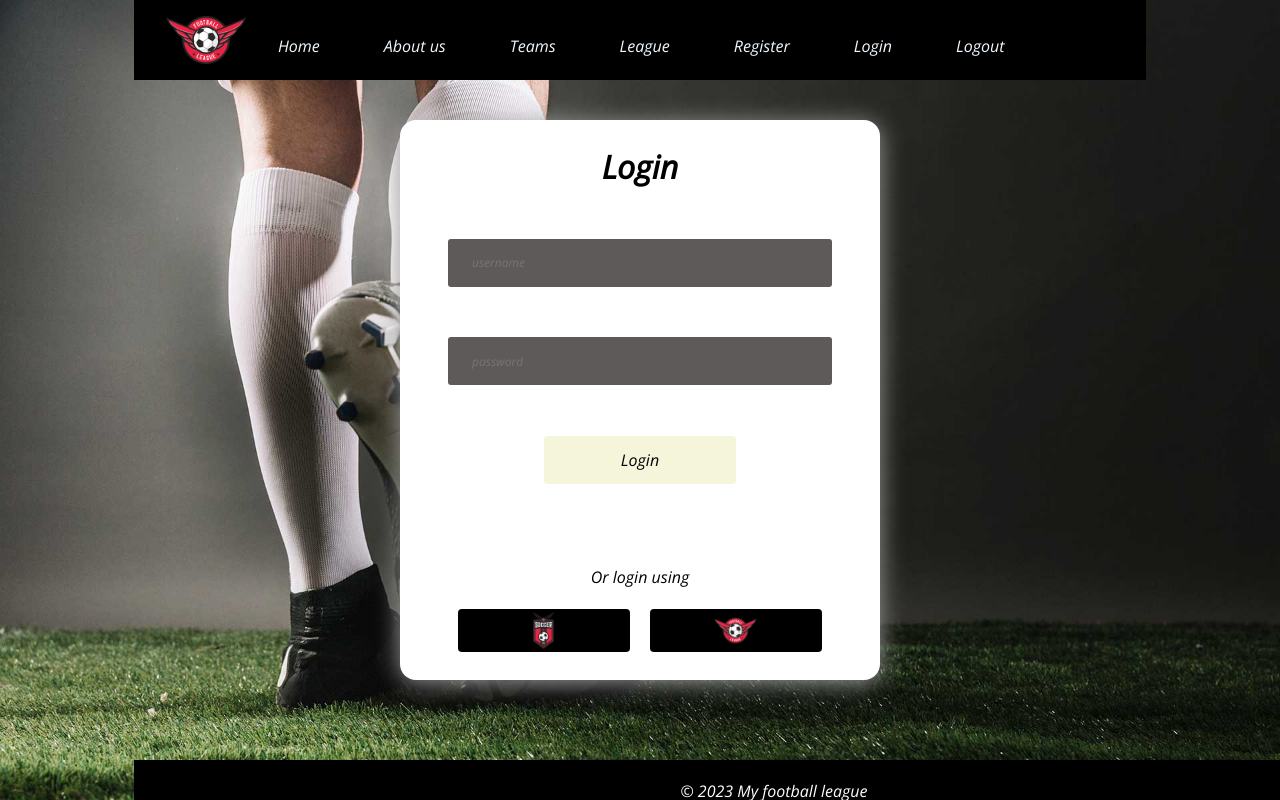
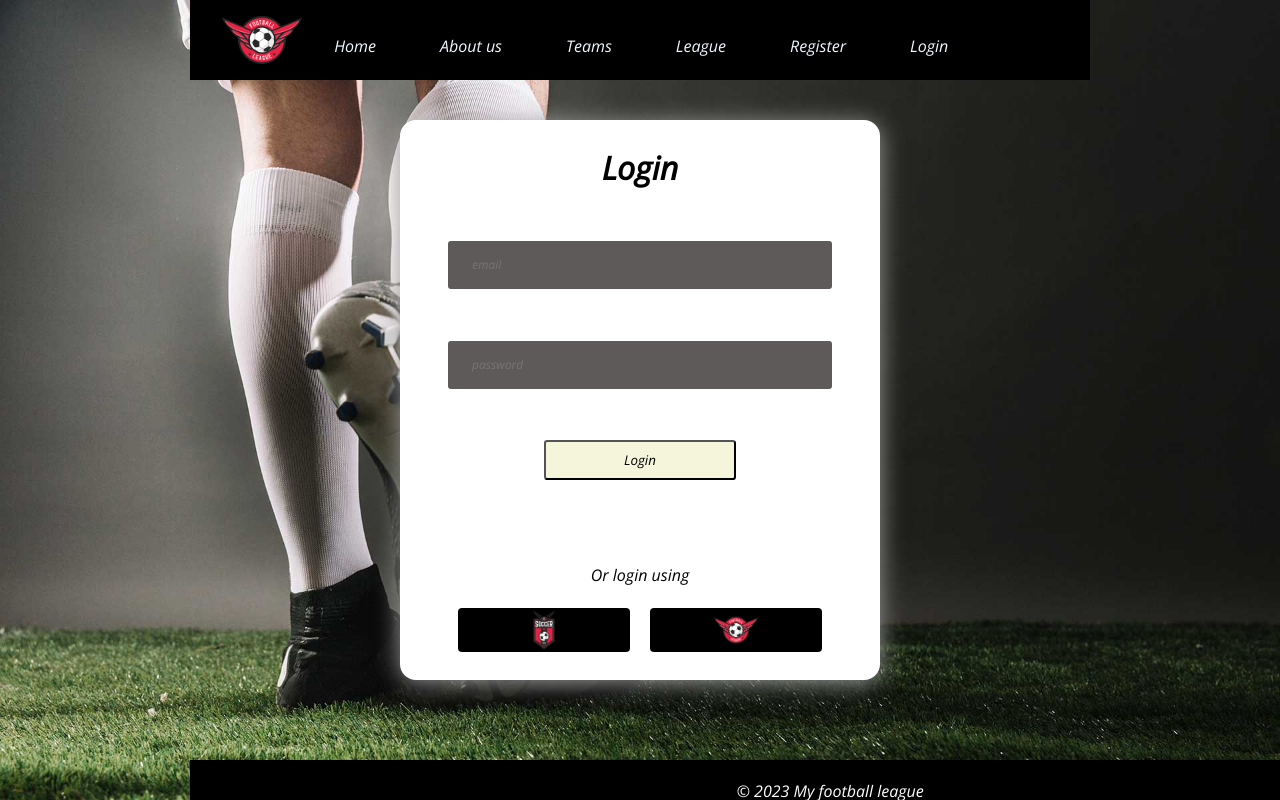
Before and after one commit to axlz21/react-project-df, a React (Vite) app in the folder client/: page /login in a window 1280 px wide. Built offline with nearby package versions, Linux system fonts and the light colour scheme.

Commit message:
added users authorization

```diff
--- a/client/src/App.jsx
+++ b/client/src/App.jsx
@@ -1,5 +1,7 @@
 import './App.css'
-import { Routes, Route } from 'react-router-dom';
+import { useState } from 'react';
+import { Routes, Route, useNavigate } from 'react-router-dom';
+import * as autService from './services/authService'
 import Home from './components/home/Home';
 import Navbar from './components/Header/NavBar';
 import Footer from './components/Footer/Footer';
@@ -10,10 +12,45 @@ import Login from './components/login/Login';
 import TeamList from './components/teamList/teamList';
 import TeamDetails from './components/teamList/TeamDetails';
 import RegisterTeam from './components/register/RegisterTeam';
+import AuthContext from './context/authContext';
+import Logout from './components/logout/Logout';
+
 function App() {
+  const navigate= useNavigate()
+  const [auth, setAuth] = useState(()=> {
+    localStorage.removeItem('accessToken');
+    return {}
+  });
+  const loginSubmitHandler = async (values) => {
 
+    const result = await autService.login(values.email, values.password);
+    setAuth(result);
+    localStorage.setItem('accessToken', result.accessToken)
+    navigate('/');
+  };
+
+  const registerSubmitHandler = async (values) => {
+    const result = await autService.register(values.email, values.password, values.username);
+    setAuth(result);
+    localStorage.setItem('accessToken', result.accessToken)
+    navigate('/');
+  }
+
+  const logoutHandler = () => {
+    setAuth({});
+    localStorage.removeItem('accessToken')
+    navigate('/')
+  }
+  const values = {
+    loginSubmitHandler,
+    registerSubmitHandler,
+    logoutHandler,
+    username: auth.username || auth.email,
+    email: auth.email,
+    isAuthtenticated: !!auth.accessToken,
+   };
   return (
-   <>
+   <AuthContext.Provider value={values}>
     <Navbar />
     <Routes>
     <Route path='/' element={<Home />} />
@@ -22,11 +59,12 @@ function App() {
     <Route path='/register' element={<Register />}/>
     <Route path='/league' element={<League />}/>
     <Route path='/login' element={<Login />}/>
+    <Route path='/logout' element={<Logout />} />
     <Route path='/registerteam' element={<RegisterTeam />} />
     <Route path='/teams/:teamId' element={<TeamDetails />} />
     </Routes>
     <Footer />
-   </>
+   </AuthContext.Provider>
   )
 }
 
--- a/client/src/components/Header/NavBar.jsx
+++ b/client/src/components/Header/NavBar.jsx
@@ -1,14 +1,16 @@
-import { useRef } from "react"
+import { useContext, useRef } from "react"
 import { Link } from "react-router-dom"
 import { FaBars, FaTimes } from "react-icons/fa"
 import "./styles/nav.css"
+import AuthContext from "../../context/authContext"
 
-export default function Navbar(){
-
+export default function Navbar() {
+    const { isAuthtenticated, username } = useContext(AuthContext)
     const navRef = useRef();
     const showNav = () => {
         navRef.current.classList.toggle('responsiveNav');
     }
+
     return (
         <header>
             <img src="/images/logo_1.png"></img>
@@ -17,9 +19,24 @@ export default function Navbar(){
                 <Link to="/aboutus">About us</Link>
                 <Link to="/teams">Teams</Link>
                 <Link to="/league">League</Link>
+
+
+                {!isAuthtenticated && (
+                    <>
                         <Link to="/register">Register</Link>
                         <Link to="/login">Login</Link>
+                    </>
+                )}
+
+                {isAuthtenticated && (
+                    <>
+
                         <Link to="/logout">Logout</Link>
+                        <span>| {username} </span>
+                    </>
+
+                )}
+
                 <button className="nav-btn nav-close-button" onClick={showNav}>
                     <FaTimes />
                 </button>
--- a/client/src/components/login/Login.jsx
+++ b/client/src/components/login/Login.jsx
@@ -1,20 +1,32 @@
 import "./login.css"
-import React from 'react';
+import React, { useContext } from 'react';
+import  useForm  from "../../hooks/useForm"
+import AuthContext from "../../context/authContext";
 export default function Login(){
+
+    const { loginSubmitHandler } = useContext(AuthContext)
+    const { values, onChange, onSubmit } = useForm(loginSubmitHandler, {
+        email: '',
+        password: '',
+    });
     return(
+
         <div className="center-container">
+            <form id="login" onSubmit={onSubmit}>
         <div className="cover">
             <h1>Login</h1>
-            <input type="text" placeholder="username"></input>
-            <input type="password" placeholder="password"></input>
+            <input type="text" placeholder="email" name="email" onChange={onChange} value={values.email}></input>
+            <input type="password" placeholder="password" name="password" onChange={onChange} value={values.password}></input>
 
-            <div className="login-btn">Login</div>
+            <button type="submit" className="login-btn">Login</button>
             <p className="text">Or login using</p>
             <div className="alt-login">
                 <div className="facebook"></div>
                 <div className="google"></div>
             </div>
         </div>
+        </form>
         </div>
+
     )
 }
--- /dev/null
+++ b/client/src/components/logout/Logout.jsx
@@ -0,0 +1,14 @@
+import { useContext, useEffect } from "react";
+import * as authService from "../../services/authService"
+import { useNavigate } from "react-router-dom";
+import AuthContext from "../../context/authContext";
+export default function Logout() {
+    const navigate = useNavigate();
+    const { logoutHandler } = useContext(AuthContext)
+    useEffect(() => {
+        authService.logout()
+            .then(() => logoutHandler())
+            .catch(() => navigate('/'))
+    }, [])
+    return null;
+}
--- a/client/src/components/register/Register.jsx
+++ b/client/src/components/register/Register.jsx
@@ -1,18 +1,30 @@
-import React from 'react';
+import React, { useContext } from 'react';
+import AuthContext from '../../context/authContext';
+import useForm from '../../hooks/useForm';
 
 export default function Register() {
+
+    const {registerSubmitHandler} = useContext(AuthContext);
+    const {values, onChange, onSubmit} = useForm(registerSubmitHandler, {
+        username: '',
+        email: '',
+        password: '',
+        repass: '',
+    })
     return (
         <div className="center-container">
+            <form onSubmit={onSubmit}>
             <div className="cover">
                 <h1>Register</h1>
-                <input type="text" placeholder="username"></input>
-                <input type="text" placeholder="email"></input>
-                <input type="password" placeholder="password"></input>
-                <input type="repass" placeholder="password"></input>
+                <input type="text" name="username" placeholder="username" onChange={onChange} value={values.username}></input>
+                <input type="text" name="email" placeholder="email" onChange={onChange} value={values.email}></input>
+                <input type="password" name="password" placeholder="password" onChange={onChange} value={values.password}></input>
+                <input type="password" name="repass" placeholder="password" onChange={onChange} value={values.repass}></input>
 
 
-                <div className="login-btn">Register</div>
+                <button type="submit" className="login-btn">Register</button>
             </div>
+            </form>
         </div>
     )
 }
--- /dev/null
+++ b/client/src/context/authContext.js
@@ -0,0 +1,5 @@
+import { createContext } from "react";
+
+const AuthContext = createContext();
+
+export default AuthContext;
--- /dev/null
+++ b/client/src/hooks/useForm.js
@@ -0,0 +1,24 @@
+import { useState } from "react"
+
+export default function useForm(submitHandler, initialValues){
+    const [values, setValues] = useState(initialValues)
+
+    const onChange = (e) => {
+        setValues(state => ({
+            ...state,
+            [e.target.name]: e.target.value
+        }))
+    }
+
+    const onSubmit = (e) => {
+        e.preventDefault();
+
+        submitHandler(values)
+    }
+    return {
+        values,
+        onChange,
+        onSubmit
+
+    }
+}
--- a/client/src/lib/requester.js
+++ b/client/src/lib/requester.js
@@ -6,6 +6,16 @@ const builOptions = (data) => {
             'content-type': 'application/json'
         }
     }
+
+    const token = localStorage.getItem('accessToken')
+
+    if(token){
+        options.headers= {
+            ...options.headers,
+            'X-Authorization': token
+        }
+    }
+
     return options;
 }
 
@@ -15,8 +25,11 @@ const request = async (method, url, data) => {
         method,
      });
 
+     if(response.status === 204){
+        return {}
+     }
+     const result = await response.json()
 
-     const result = await response.json()
 
      return result
 }
--- /dev/null
+++ b/client/src/services/authService.js
@@ -0,0 +1,21 @@
+import * as request from "../lib/requester"
+
+const baseUrl = 'http://localhost:3030/users'
+export const login = async (email, password) => {
+    const result = await request.post(`${baseUrl}/login`, {
+        email,
+        password,
+    })
+
+   return result
+}
+
+export const register = async(email,password,username) => request.post(`${baseUrl}/register`, {
+    email,
+    password,
+    username,
+
+});
+
+
+export const logout = () => request.get(`${baseUrl}/logout`)
```
Lines whose indentation alone changed are shown as unchanged.
